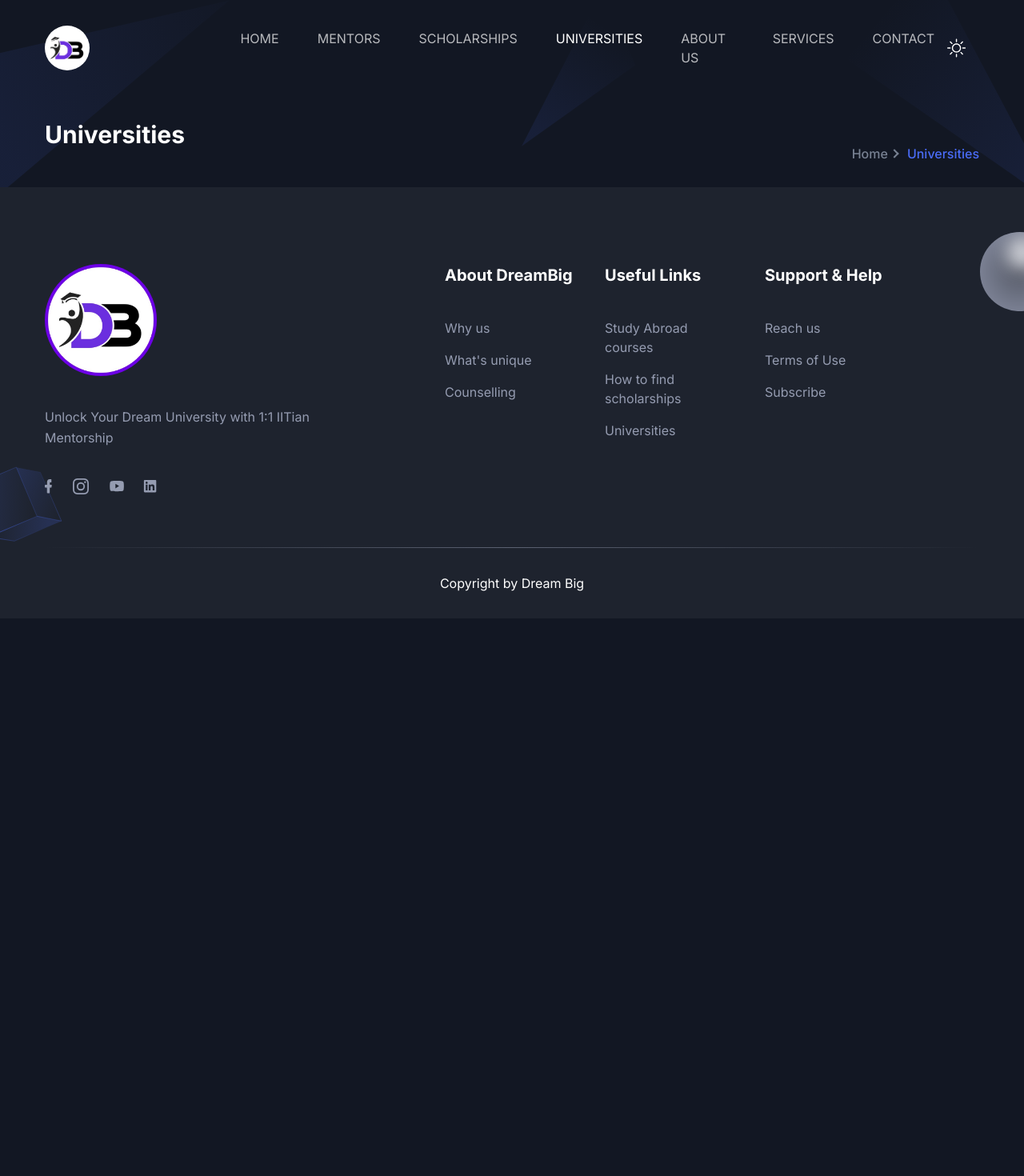
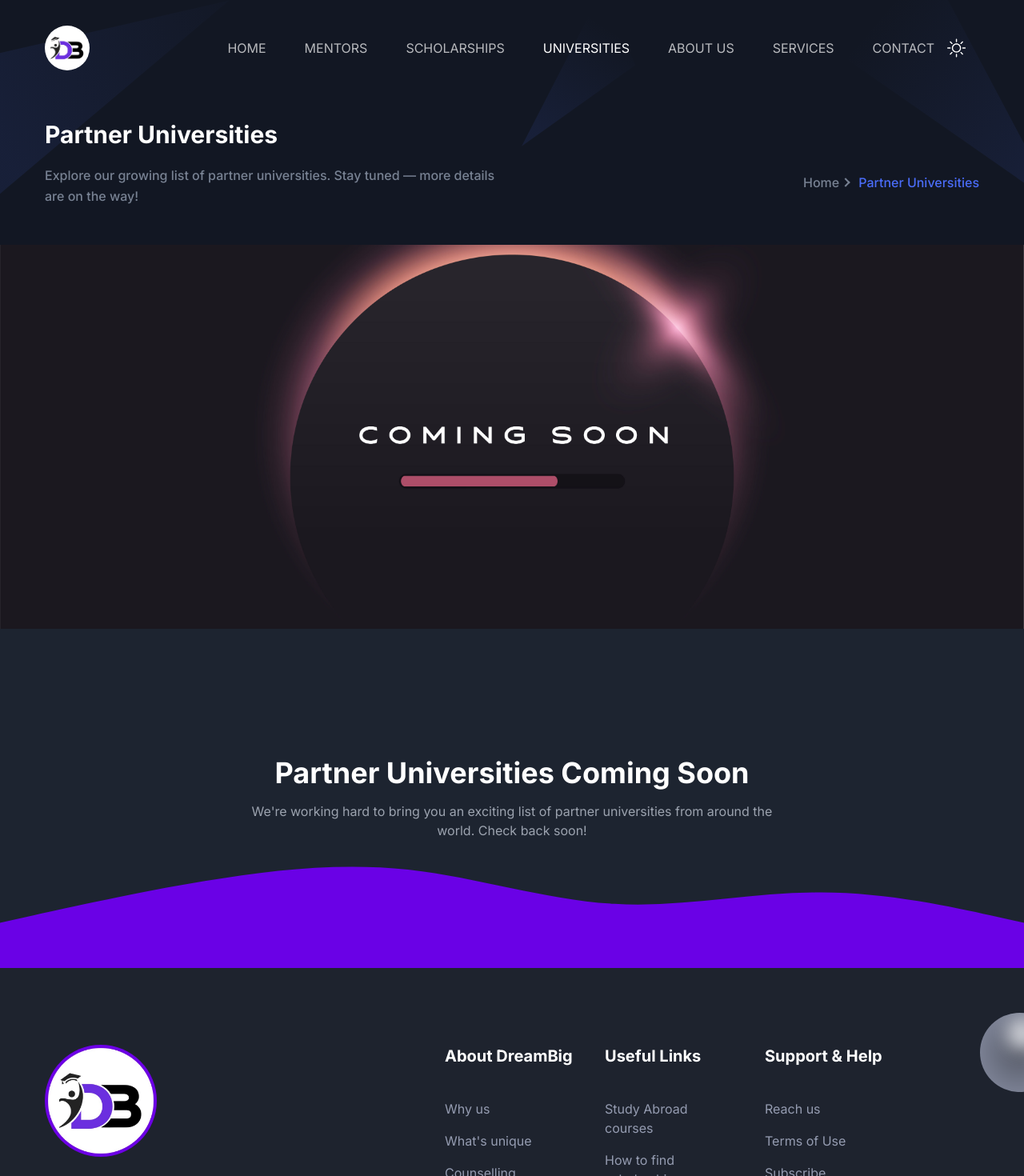
Before and after one commit to Yrajaram112/dream-big, a Next.js app: page /universities in a window 1280 px wide. Shown: the top 1470 px of the page at 80% size. Before the commit the page ends 800 px from the top, so only its background shows below. Built offline with nearby package versions, Linux system fonts and the light colour scheme.

Commit message:
Coming soon in University page

```diff
--- a/app/universities/page.tsx
+++ b/app/universities/page.tsx
@@ -1,22 +1,56 @@
 import Breadcrumb from "@/components/Common/Breadcrumb";
-import Features from "@/components/Features";
-
 import { Metadata } from "next";
+import Image from "next/image";
 
 export const metadata: Metadata = {
-    title: "Services | Dream Big",
-    description: "This is Service Page",
-    // other metadata
+  title: "Universities | Dream Big",
+  description: "Partner Universities Coming Soon - Dream Big Education",
 };
 
 const UniversityPage = () => {
   return (
     <>
       <Breadcrumb
-                pageName="Universities"
-                description=""
+        pageName="Partner Universities"
+        description="Explore our growing list of partner universities. Stay tuned — more details are on the way!"
       />
 
+      <section className="relative overflow-hidden bg-white dark:bg-dark">
+        {/* Full-width responsive image */}
+        <div className="w-full relative aspect-[16/6]">
+          <Image
+            src="/images/about/coming.jpg"
+            alt="Coming Soon"
+            fill
+            className="object-cover"
+          />
+        </div>
+
+        {/* Text content below image + wave */}
+        <div className="relative z-20 py-16 text-center py-40">
+          <h2 className="text-3xl sm:text-4xl font-bold text-black dark:text-white mb-4">
+            Partner Universities Coming Soon
+          </h2>
+          <p className="text-base text-body-color dark:text-gray-400 max-w-2xl mx-auto">
+            We're working hard to bring you an exciting list of partner universities from around the world. Check back soon!
+          </p>
+        </div>
+        {/* Waves in front */}
+        <div className="absolute bottom-0 left-0 w-full z-10">
+          <svg
+            viewBox="0 0 1440 320"
+            className="w-full h-auto"
+            preserveAspectRatio="none"
+          >
+            <path
+              fill="#6A01E6"
+              fillOpacity="1"
+              d="M0,256L48,245.3C96,235,192,213,288,197.3C384,181,480,171,576,181.3C672,192,768,224,864,229.3C960,235,1056,213,1152,213.3C1248,213,1344,235,1392,245.3L1440,256L1440,320L1392,320C1344,320,1248,320,1152,320C1056,320,960,320,864,320C768,320,672,320,576,320C480,320,384,320,288,320C192,320,96,320,48,320L0,320Z"
+            ></path>
+          </svg>
+        </div>
+
+      </section>
     </>
   );
 };
--- a/components/About/AboutSectionOne.tsx
+++ b/components/About/AboutSectionOne.tsx
@@ -1,5 +1,4 @@
-import Image from "next/image";
-import SectionTitle from "../Common/SectionTitle";
+import "@/styles/features.css";
 
 const checkIcon = (
   <svg width="16" height="13" viewBox="0 0 16 13" className="fill-current">
@@ -50,19 +49,19 @@ const AboutSectionOne = () => {
     <div className="text-center mb-12">
       <h3 className="text-4xl font-bold text-purple-700 dark:text-white mb-6">Our Core Values</h3>
       <div className="grid grid-cols-1 sm:grid-cols-2 md:grid-cols-2 lg:grid-cols-2 gap-6 max-w-4xl mx-auto">
-        <div className="bg-purple-100 dark:bg-purple-800 p-6 rounded-xl shadow-md">
+        <div className="bg-purple-100 dark:bg-purple-800 p-6 rounded-xl shadow-md autoZoomRotate">
           <h4 className="text-xl font-semibold mb-2 text-purple-900 dark:text-white">Integrity</h4>
           <p className="text-gray-700 dark:text-gray-200">Honesty and transparency in everything we do.</p>
         </div>
-        <div className="bg-purple-100 dark:bg-purple-800 p-6 rounded-xl shadow-md">
+        <div className="bg-purple-100 dark:bg-purple-800 p-6 rounded-xl shadow-md autoZoomRotate">
           <h4 className="text-xl font-semibold mb-2 text-purple-900 dark:text-white">Excellence</h4>
           <p className="text-gray-700 dark:text-gray-200">Striving for the highest standards for our students and ourselves.</p>
         </div>
-        <div className="bg-purple-100 dark:bg-purple-800 p-6 rounded-xl shadow-md">
+        <div className="bg-purple-100 dark:bg-purple-800 p-6 rounded-xl shadow-md autoZoomRotate">
           <h4 className="text-xl font-semibold mb-2 text-purple-900 dark:text-white">Empowerment</h4>
           <p className="text-gray-700 dark:text-gray-200">Equipping students with tools, skills, and confidence to succeed.</p>
         </div>
-        <div className="bg-purple-100 dark:bg-purple-800 p-6 rounded-xl shadow-md">
+        <div className="bg-purple-100 dark:bg-purple-800 p-6 rounded-xl shadow-md autoZoomRotate">
           <h4 className="text-xl font-semibold mb-2 text-purple-900 dark:text-white">Community</h4>
           <p className="text-gray-700 dark:text-gray-200">Building networks that support growth, collaboration, and giving back.</p>
         </div>
--- a/components/About/AboutSectionTwo.tsx
+++ b/components/About/AboutSectionTwo.tsx
@@ -1,4 +1,5 @@
 import Image from "next/image";
+import "@/styles/about.css";
 
 const AboutSectionTwo = () => {
   return (
@@ -9,7 +10,7 @@ const AboutSectionTwo = () => {
         </h2>
 
         {/* 1. Personalized Mentorship (Image Left) */}
-        <div className="mb-16 flex flex-wrap items-center">
+        <div className="mb-16 flex flex-wrap items-center slide-in-left">
           <div className="w-full px-4 md:w-1/2 mb-6 md:mb-0">
             <Image
               src="/images/about/personalized.png"
@@ -30,7 +31,7 @@ const AboutSectionTwo = () => {
         </div>
 
         {/* 2. Skill Development (Image Right) */}
-        <div className="mb-16 flex flex-wrap items-center flex-col-reverse md:flex-row">
+        <div className="mb-16 flex flex-wrap items-center flex-col-reverse md:flex-row slide-in-right">
           <div className="w-full px-4 md:w-1/2">
             <h3 className="mb-4 text-2xl font-semibold text-blue-700 dark:text-white">
               Skill Development
@@ -51,7 +52,7 @@ const AboutSectionTwo = () => {
         </div>
 
         {/* 3. Global & Local Impact (Image Left) */}
-        <div className="mb-16 flex flex-wrap items-center">
+        <div className="mb-16 flex flex-wrap items-center slide-in-left">
           <div className="w-full px-4 md:w-1/2 mb-6 md:mb-0">
             <Image
               src="/images/about/global.png"
@@ -72,7 +73,7 @@ const AboutSectionTwo = () => {
         </div>
 
         {/* 4. Community-Driven (Image Right) */}
-        <div className="flex flex-wrap items-center flex-col-reverse md:flex-row">
+        <div className="flex flex-wrap items-center flex-col-reverse md:flex-row slide-in-right">
           <div className="w-full px-4 md:w-1/2">
             <h3 className="mb-4 text-2xl font-semibold text-blue-700 dark:text-white">
               Community-Driven
--- a/components/Contact/index.tsx
+++ b/components/Contact/index.tsx
@@ -17,7 +17,6 @@ const Contact = () => {
   const [status, setStatus] = useState("");
 
   const [isOpen, setIsOpen] = useState(false);
-  const [isClose, setIsClose] = useState(true);
 
   const handleSubmit = async (e) => {
     e.preventDefault();
@@ -32,11 +31,9 @@ const Contact = () => {
       const data = await response.json();
       if (response.ok) {
         setIsOpen(true);
-        setIsClose(false);
         setStatus("Message Sent Successfully!");
         setTimeout(() => {
           setIsOpen(false);
-          setIsClose(true);
           setFormData(initialFormData);
         }, 3000);
       }
@@ -175,8 +172,7 @@ const Contact = () => {
                     "Submit"
                   )}
                     </button>
-                    <EmailSendModal  isOpen={isOpen} onClose={isClose} status={status}/>
-                    {status && <p className="mt-4 text-sm text-gray-600 dark:text-gray-300">{status}</p>}
+                    <EmailSendModal isOpen={isOpen} onClose={() => setIsOpen(false)} status={status} />
                   </div>
                 </div>
               </form>
--- a/components/Footer/index.tsx
+++ b/components/Footer/index.tsx
@@ -199,7 +199,7 @@ const Footer = () => {
           <div className="h-px w-full bg-gradient-to-r from-transparent via-[#D2D8E183] to-transparent dark:via-[#959CB183]"></div>
           <div className="py-8">
             <p className="text-center text-base text-body-color dark:text-white">
-              Copyright by {" "}
+              Copyright &copy; by {" "}
               <a href="#" rel="nofollow noopener">
               Dream Big
               </a>
--- a/components/Header/index.tsx
+++ b/components/Header/index.tsx
@@ -110,7 +110,7 @@ const Header = () => {
                         {menuItem.path ? (
                           <Link
                             href={menuItem.path}
-                            className={`flex py-2 text-base lg:mr-0 lg:inline-flex lg:px-0 lg:py-6 ${
+                            className={`flex py-2 whitespace-nowrap text-base lg:mr-0 lg:inline-flex lg:px-0 lg:py-6 ${
                               usePathName === menuItem.path
                                 ? "text-primary dark:text-white"
                                 : "text-dark hover:text-primary dark:text-white/70 dark:hover:text-white"
--- /dev/null
+++ b/styles/about.css
@@ -0,0 +1,85 @@
+@keyframes slideInLeft {
+    0% {
+      opacity: 0;
+      transform: translateX(-90px);
+    }
+    100% {
+      opacity: 1;
+      transform: translateX(0);
+    }
+  }
+
+  @keyframes slideInRight {
+    0% {
+      opacity: 0;
+      transform: translateX(90px);
+    }
+    100% {
+      opacity: 1;
+      transform: translateX(0);
+    }
+  }
+
+  .slide-in-left {
+    animation: slideInLeft 1s ease-out both;
+    animation-timeline: view(70% 5%);
+  }
+
+  .slide-in-right {
+    animation: slideInRight 1s ease-out both;
+    animation-timeline: view(70% 5%);
+  }
+
+
+
+
+  @keyframes zoomRotateIn {
+    from {
+      opacity: 0;
+      transform: scale(0.5) rotate(-10deg);
+    }
+    to {
+      opacity: 1;
+      transform: scale(1) rotate(0deg);
+    }
+  }
+
+  .autoZoomRotate {
+    animation: zoomRotateIn 0.7s ease-out both;
+    animation-timeline: view(75% 10%);
+  }
+
+  @keyframes slideSkewIn {
+    from {
+      opacity: 0;
+      transform: translateY(50px) skewY(6deg);
+    }
+    to {
+      opacity: 1;
+      transform: translateY(0) skewY(0deg);
+    }
+  }
+
+  .autoSlideSkew {
+    animation: slideSkewIn 0.7s ease-out both;
+    animation-timeline: view(70% 10%);
+  }
+
+  @keyframes popBounce {
+    0% {
+      opacity: 0;
+      transform: scale(0.7);
+    }
+    80% {
+      opacity: 1;
+      transform: scale(1.05);
+    }
+    100% {
+      transform: scale(1);
+    }
+  }
+
+  .autoPopBounce {
+    animation: popBounce 0.8s ease-out both;
+    animation-timeline: view(80% 10%);
+  }
```
Also changed, not shown: public/images/about/coming.jpg (added). Lines whose indentation alone changed are shown as unchanged.
